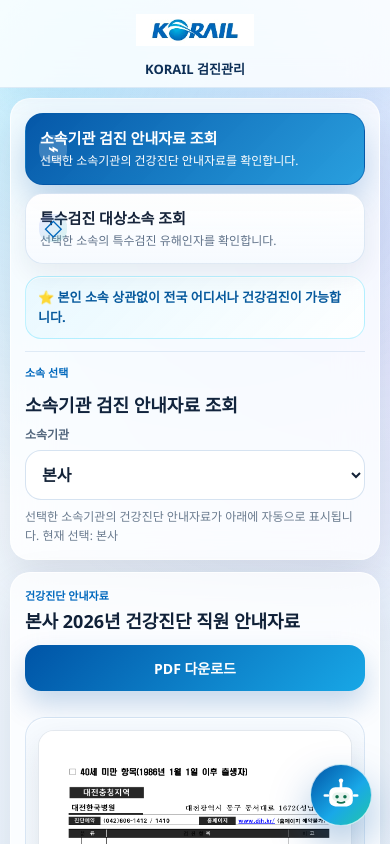
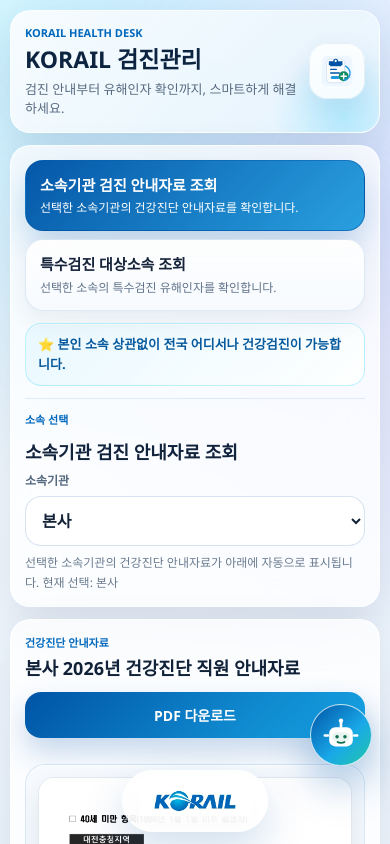
Before and after one commit to myeongeunyang495-afk/health-guide-chatbot, a plain HTML site: page index.html in a window 390 px wide. Shown: the top 844 px of the page. Drawn offline with Linux system fonts and the light colour scheme.

Commit message:
Update styles.css

```diff
--- a/styles.css
+++ b/styles.css
@@ -1108,3 +1108,113 @@
     max-height: 720px;
   }
 }
+
+/* Brand title card first */
+.brand-block {
+  order: 1;
+}
+
+.selector-panel {
+  order: 2;
+}
+
+.material-panel {
+  order: 3;
+}
+
+@media (min-width: 900px) {
+  .brand-block {
+    order: 1;
+    grid-column: 1 / -1;
+  }
+
+  .selector-panel {
+    order: 2;
+  }
+
+  .material-panel {
+    order: 3;
+  }
+}
+
+/* Bottom centered KORAIL logo */
+.global-header {
+  position: fixed;
+  top: auto;
+  right: auto;
+  bottom: 14px;
+  left: 50%;
+  z-index: 18;
+  width: auto;
+  max-width: calc(100% - 110px);
+  min-height: 54px;
+  justify-content: center;
+  transform: translateX(-50%);
+  padding: 10px 18px;
+  border: 1px solid rgba(255, 255, 255, 0.72);
+  border-radius: 999px;
+  background: rgba(255, 255, 255, 0.86);
+  box-shadow: 0 18px 42px rgba(0, 84, 166, 0.18);
+  backdrop-filter: blur(18px);
+}
+
+.header-meta {
+  display: none;
+}
+
+.korail-logo img {
+  width: 124px;
+}
+
+.app-shell {
+  padding-bottom: 112px;
+}
+
+.floating-chat-btn {
+  bottom: 86px;
+}
+
+.chat-modal {
+  bottom: 154px;
+}
+
+@media (max-width: 720px) {
+  .global-header {
+    bottom: 12px;
+    min-height: 50px;
+    padding: 9px 16px;
+    max-width: calc(100% - 98px);
+  }
+
+  .korail-logo img {
+    width: 112px;
+  }
+
+  .app-shell {
+    padding-bottom: 112px;
+  }
+
+  .floating-chat-btn {
+    bottom: 78px;
+  }
+
+  .chat-modal {
+    bottom: 144px;
+  }
+}
+
+/* Remove decorative symbols from mode buttons */
+.mode-toggle button {
+  padding-left: 15px;
+}
+
+.mode-toggle button::before {
+  display: none;
+  content: none;
+}
+
+@media (max-width: 720px) {
+  .mode-toggle button {
+    padding-left: 13px;
+  }
+}
```
